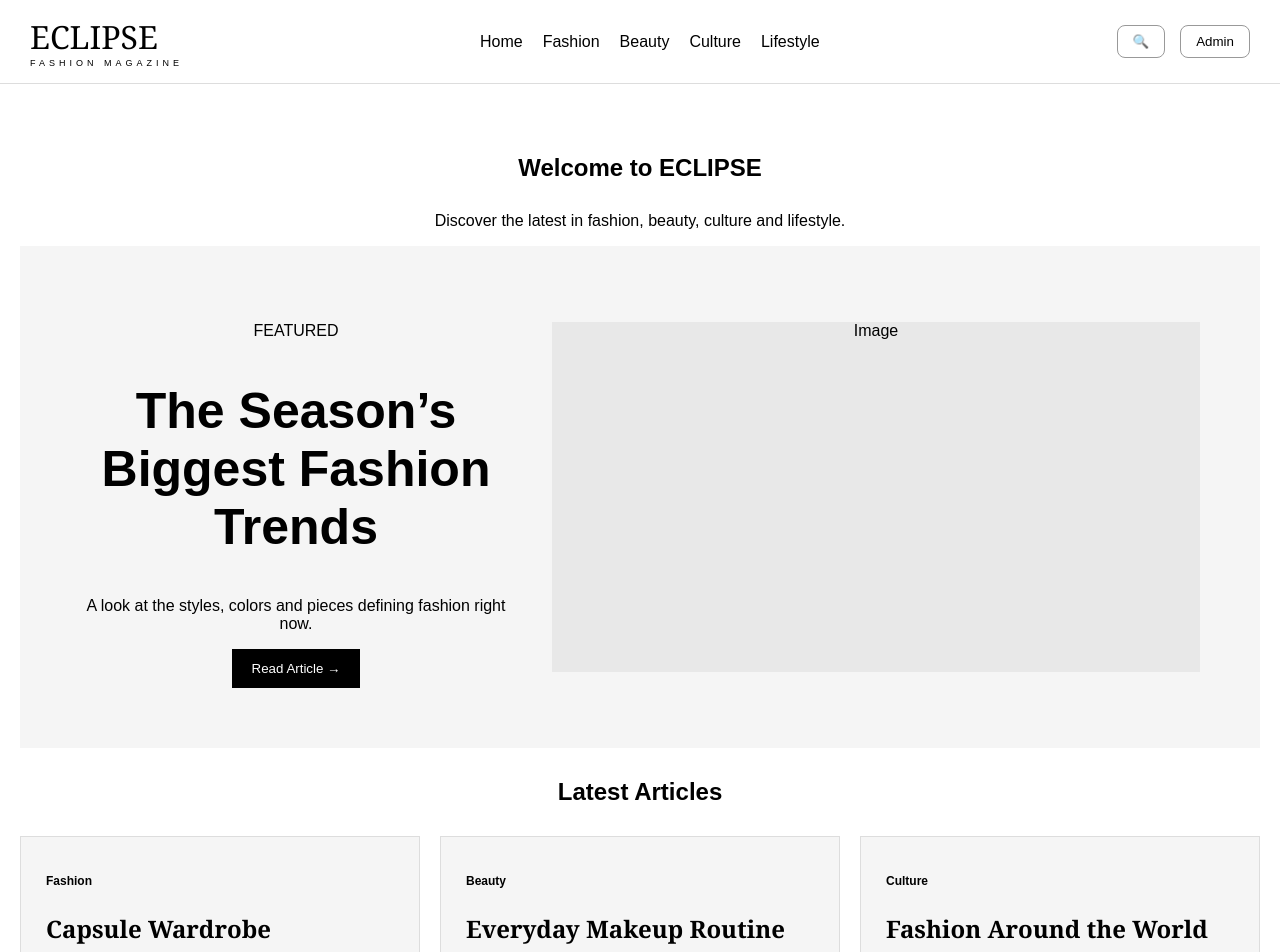
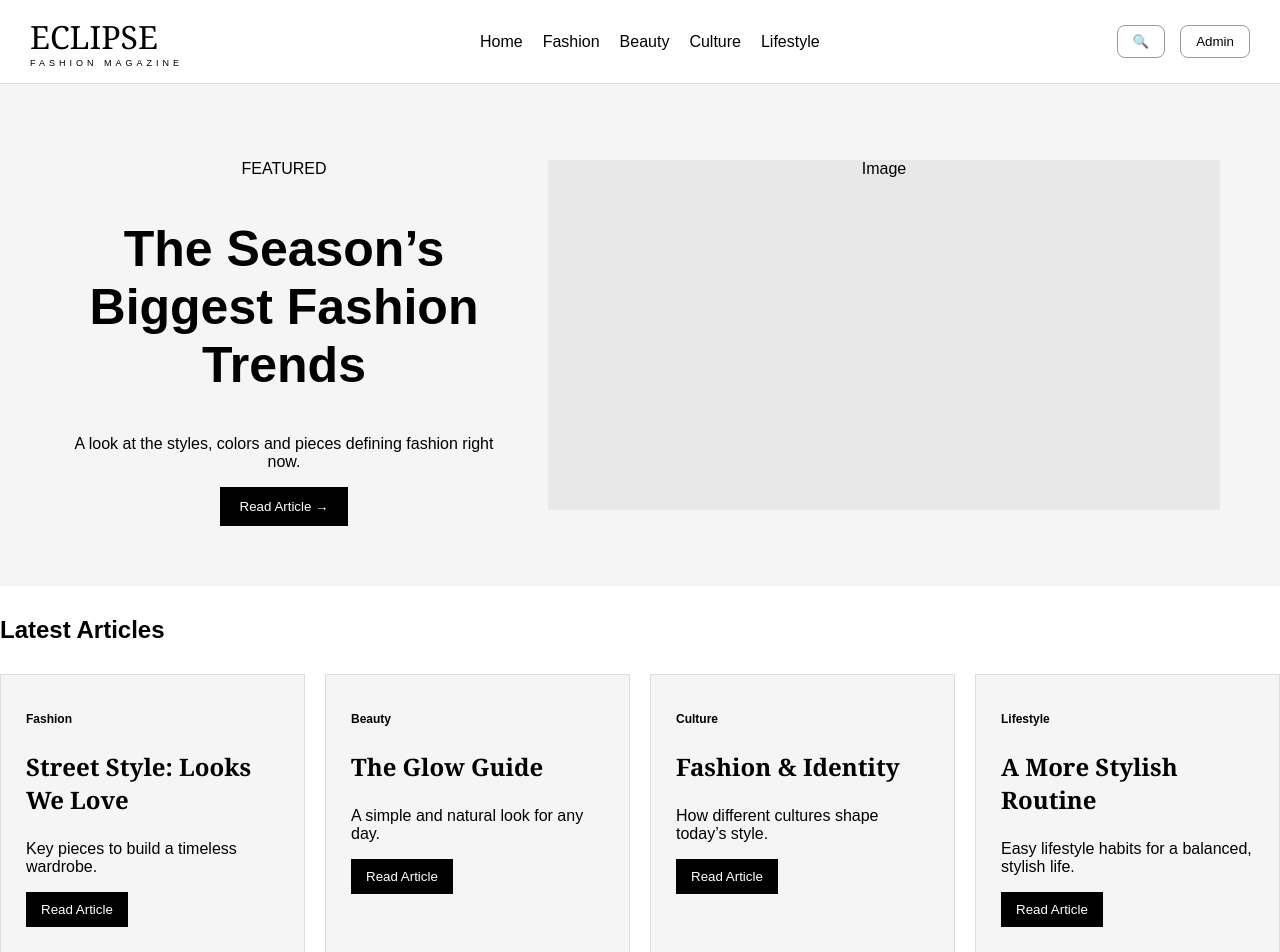
Before and after one commit to jasminekobee77-droid/eclipse, a Vue app: page / in a window 1280 px wide. Shown: the top 952 px of the page. Built offline with nearby package versions, Linux system fonts and the light colour scheme.

Commit message:
Separate homepage component and update article layout

```diff
--- a/src/App.vue
+++ b/src/App.vue
@@ -1,81 +1,9 @@
 <script setup>
 import Header from './components/Header.vue'
-import FeaturedArticle from './components/FeaturedArticle.vue'
-import ArticleCard from './components/ArticleCard.vue'
-
-const articles = [
-  {
-    id: 1,
-    title: 'Capsule Wardrobe Essentials',
-    category: 'Fashion',
-    description: 'Key pieces to build a timeless wardrobe.'
-  },
-  {
-    id: 2,
-    title: 'Everyday Makeup Routine',
-    category: 'Beauty',
-    description: 'A simple and natural look for any day.'
-  },
-  {
-    id: 3,
-    title: 'Fashion Around the World',
-    category: 'Culture',
-    description: 'How different cultures shape today’s style.'
-  }
-]
+import HomeView from './components/HomeView.vue'
 </script>
 
 <template>
   <Header />
-
-  <main>
-    <h2>Welcome to ECLIPSE</h2>
-
-    <p>
-      Discover the latest in fashion, beauty,
-      culture and lifestyle.
-    </p>
-
-    <FeaturedArticle />
-
-    <h2>Latest Articles</h2>
-
-    <div class="articles">
-      <ArticleCard
-        v-for="article in articles"
-        :key="article.id"
-        :title="article.title"
-        :category="article.category"
-        :description="article.description"
-      />
-    </div>
-  </main>
+  <HomeView />
 </template>
-
-<style scoped>
-    main {
-      padding: 40px 20px;
-    }
-
-    h2 {
-      text-align: center;
-      margin: 30px 0;
-    }
-
-    main > p {
-      text-align: center;
-    }
-
-    .articles {
-      display: grid;
-      grid-template-columns: repeat(3, 1fr);
-      gap: 20px;
-      margin-top: 30px;
-    }
-
-    @media (max-width: 700px) {
-      .articles {
-        grid-template-columns: 1fr;
-      }
-    }
-</style>
--- a/src/components/HomeView.vue
+++ b/src/components/HomeView.vue
@@ -5,34 +5,33 @@ import ArticleCard from '../components/ArticleCard.vue'
 const articles = [
   {
     id: 1,
-    title: 'Capsule Wardrobe Essentials',
+    title: 'Street Style: Looks We Love',
     category: 'Fashion',
     description: 'Key pieces to build a timeless wardrobe.'
   },
   {
     id: 2,
-    title: 'Everyday Makeup Routine',
+    title: 'The Glow Guide',
     category: 'Beauty',
     description: 'A simple and natural look for any day.'
   },
   {
     id: 3,
-    title: 'Fashion Around the World',
+    title: 'Fashion & Identity',
     category: 'Culture',
     description: 'How different cultures shape today’s style.'
+  },
+  {
+    id: 4,
+    title: 'A More Stylish Routine',
+    category: 'Lifestyle',
+    description: 'Easy lifestyle habits for a balanced, stylish life.'
   }
 ]
 </script>
 
 <template>
   <main>
-    <h2>Welcome to ECLIPSE</h2>
-
-    <p>
-      Discover the latest in fashion, beauty,
-      culture and lifestyle.
-    </p>
-
     <FeaturedArticle />
 
     <h2>Latest Articles</h2>
@@ -51,21 +50,17 @@ const articles = [
 
 <style scoped>
     main {
-      padding: 40px 20px;
+      padding: 0;
     }
 
     h2 {
-      text-align: center;
+      text-align: left;
       margin: 30px 0;
-    }
-
-    main > p {
-      text-align: center;
     }
 
     .articles {
       display: grid;
-      grid-template-columns: repeat(3, 1fr);
+      grid-template-columns: repeat(4, 1fr);
       gap: 20px;
       margin-top: 30px;
     }
```
